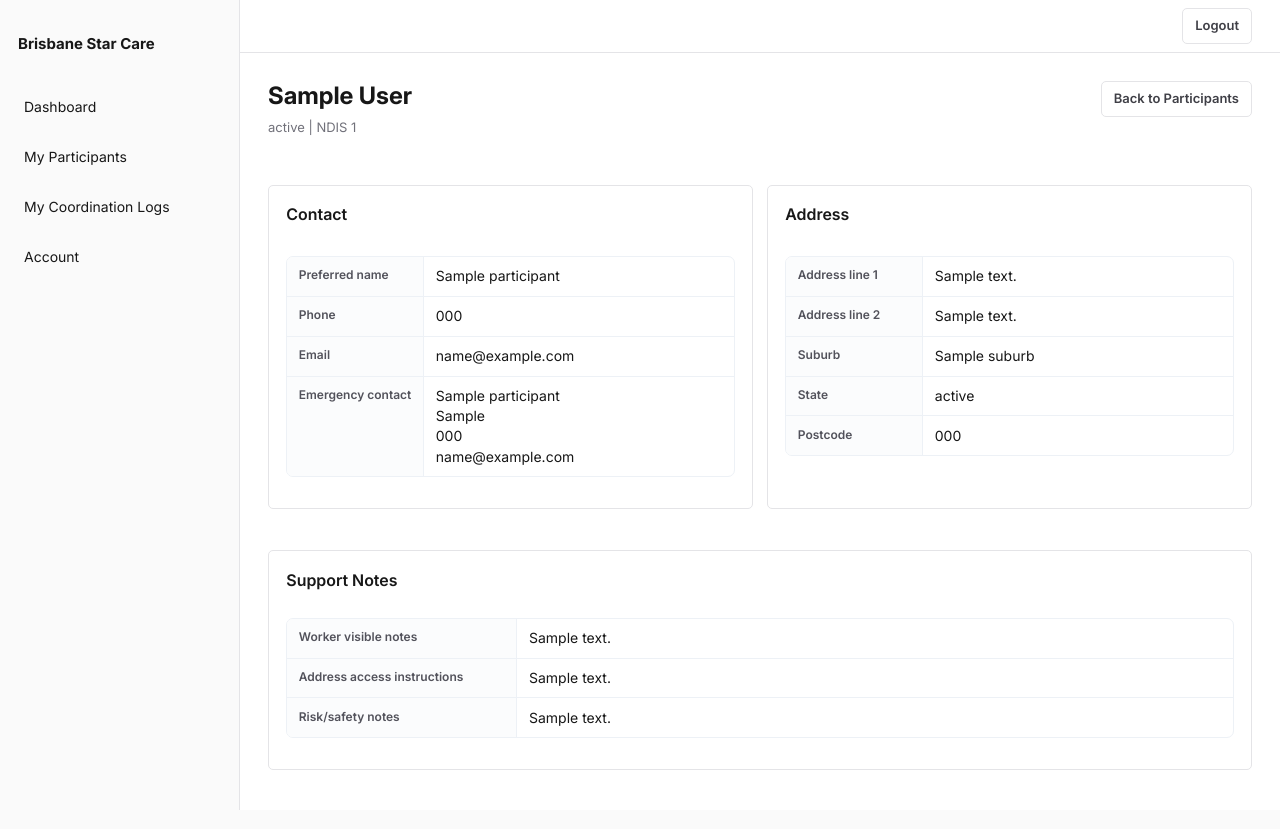
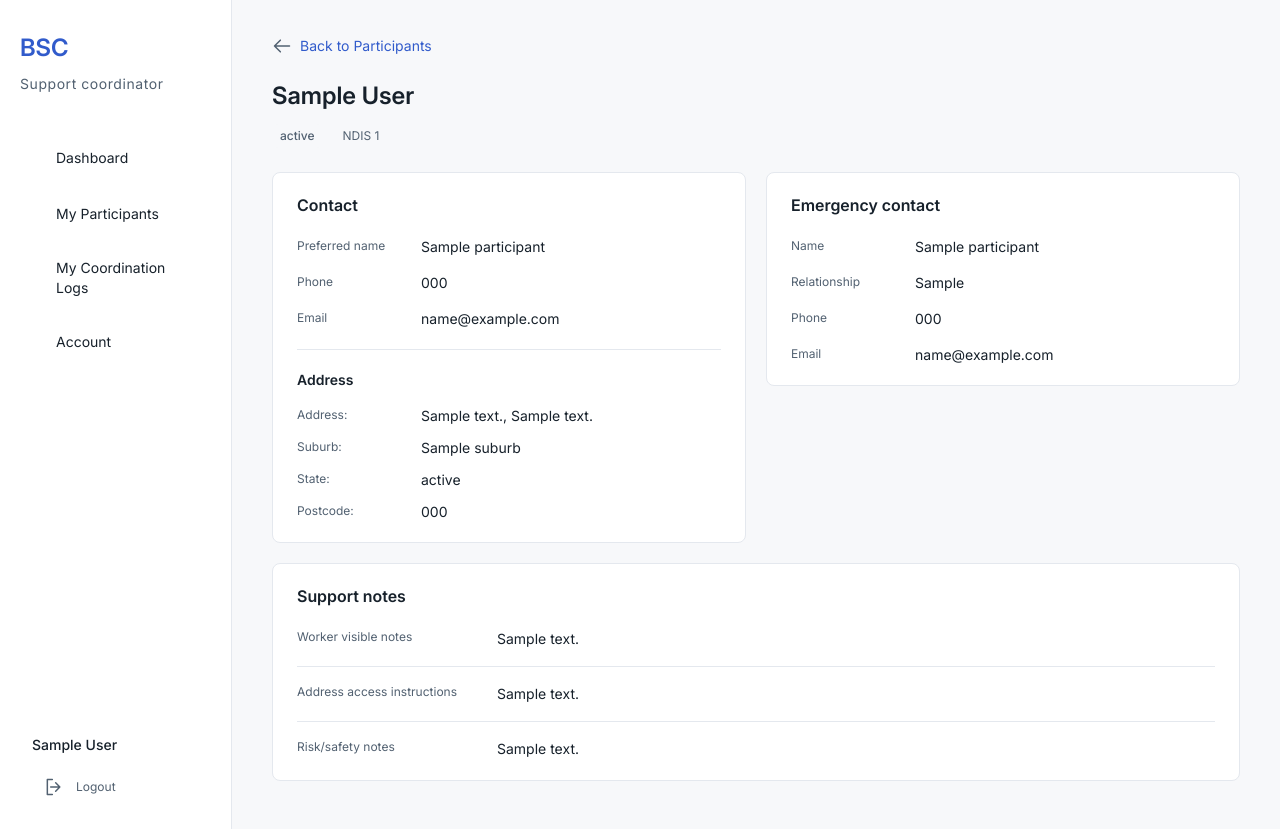
Before and after one commit to BeezMonkey/BSC_admin, a Django app: template templates/coordinators/sc_participant_detail.html in a window 1280 px wide. Run offline with Django 5.2, Linux system fonts and the light colour scheme; the template is opened without the code that fills it: most values are stand-ins (such as "Sample title", 1, 10 or a date in 2020).

Commit message:
B07.1: apply approved SC account and participant card layouts

```diff
--- /dev/null
+++ b/static/css/r1_coordinator_details.css
@@ -0,0 +1,99 @@
+/* B07.1 opt-in: approved account and participant cards only. */
+.app-shell.r1-coordinator-details { grid-template-columns:232px minmax(0,1fr); background:var(--r1-subtle); }
+.r1-coordinator-details .sidebar { display:flex; flex-direction:column; padding:32px 20px 24px; }
+.r1-coordinator-details .brand { min-height:0; margin:0 0 40px; padding:0; color:var(--r1-accent); font-size:24px; font-weight:600; line-height:32px; }
+.r1-coordinator-details .brand small { display:block; margin-top:8px; color:var(--r1-muted); font-size:14px; font-weight:400; line-height:20px; text-transform:none; }
+.r1-coordinator-details .sidebar-link { min-height:48px; gap:12px; padding:12px; }
+.r1-coordinator-details .sidebar-link::before { flex-basis:24px; width:24px; height:24px; }
+.r1-coordinator-details .sidebar-link[href$="/sc/dashboard/"] { --r1-nav-icon:url('../img/r1/icons/home.svg'); }
+.r1-coordinator-details .sidebar-link[href*="/sc/participants/"] { --r1-nav-icon:url('../img/r1/icons/admin-users.svg'); }
+.r1-coordinator-details .sidebar-link[href*="/sc/logs/"] { --r1-nav-icon:url('../img/r1/icons/logs.svg'); }
+.r1-coordinator-details .sidebar-link[href$="/sc/account/"] { --r1-nav-icon:url('../img/r1/icons/profile.svg'); }
+.r1-coordinator-details .worker-sidebar-nav { flex:0 0 auto; }
+.r1-coordinator-details .r1-account { margin-top:auto; padding-top:48px; }
+.coordinator-account-username { display:block; margin-top:6px; color:var(--r1-muted); font-size:12px; line-height:18px; }
+.r1-coordinator-details .r1-logout { margin-top:8px; }
+.r1-coordinator-details .worker-main { padding:28px 40px 48px; background:var(--r1-subtle); }
+.r1-coordinator-details .coordinator-profile-page { display:block; width:100%; max-width:1128px; margin:0 auto; }
+.r1-coordinator-details .page-header { margin-bottom:28px; }
+.r1-coordinator-details .page-header h1 { margin:0; font-size:24px; line-height:32px; }
+.r1-coordinator-details .page-header p { margin:8px 0 0; font-size:14px; line-height:20px; }
+.coordinator-info-card { min-width:0; padding:20px 24px; background:var(--r1-surface); border:1px solid var(--r1-border); border-radius: 8px; box-shadow:none; }
+.r1-coordinator-details .coordinator-info-card > h2 { margin:0 0 20px; font-size:16px; font-weight:600; line-height:24px; }
+.coordinator-profile-page dt { color:var(--r1-muted); font-size:12px; font-weight:400; line-height:18px; }
+.coordinator-profile-page dd { margin:0; color:var(--r1-text); font-size:14px; line-height:20px; overflow-wrap:anywhere; white-space:pre-line; }
+.coordinator-profile-page :is(dl,p) { margin:0; }
+.coordinator-status { display:inline-flex; align-items:center; justify-content:center; min-height:24px; padding:4px 8px; border-radius:6px; background:var(--r1-subtle); color:var(--r1-muted); font-size:12px; font-weight:500; line-height:16px; white-space:nowrap; }
+.coordinator-status-active { background:#edf5f0; color:var(--r1-success); }
+.coordinator-account-cards { display:grid; grid-template-columns:minmax(240px,320px) minmax(0,1fr); align-items:start; gap:24px; }
+.coordinator-account-identity { padding:24px; }
+.coordinator-identity-icon { display:block; width:32px; height:32px; color:var(--r1-muted); }
+.r1-coordinator-details .coordinator-account-identity > h2 { margin:20px 0 8px; font-size:20px; line-height:28px; overflow-wrap:anywhere; }
+.coordinator-account-identity p { color:var(--r1-muted); }
+.coordinator-account-grid { display:grid; grid-template-columns:minmax(0,1fr); gap:20px; }
+.coordinator-account-grid > div { display:grid; grid-template-columns:128px minmax(0,1fr); gap:16px; align-items:start; min-width:0; }
+.coordinator-account-actions { border-top:1px solid var(--r1-border); margin-top:24px; padding-top:16px; }
+.coordinator-account-actions form { margin:0; }
+.coordinator-account-actions .button { display:inline-flex; align-items:center; gap:8px; }
+.r1-coordinator-details .coordinator-setup-pending > h2 { margin-bottom:8px; }
+.coordinator-setup-pending p { color:var(--r1-muted); }
+.coordinator-back-link { display:inline-flex; align-items:center; gap:8px; min-height:36px; margin:0 0 16px; color:var(--r1-accent); text-decoration:none; }
+.coordinator-back-link:hover { color:var(--r1-accent); text-decoration:underline; text-underline-offset:3px; }
+.coordinator-participant-heading { margin-bottom:24px; }
+.r1-coordinator-details .coordinator-participant-heading h1 { margin:0; font-size:24px; line-height:32px; overflow-wrap:anywhere; }
+.coordinator-participant-meta { display:flex; align-items:center; flex-wrap:wrap; gap:12px 20px; margin-top:12px; color:var(--r1-muted); font-size:12px; line-height:18px; overflow-wrap:anywhere; }
+.coordinator-detail-columns { display:grid; grid-template-columns:repeat(2,minmax(0,1fr)); gap:20px; align-items:start; }
+.coordinator-contact-card { grid-column:1; }
+.coordinator-emergency-card { grid-column:2; }
+.coordinator-support-section { grid-column: 1 / -1; }
+.coordinator-field-grid,.coordinator-address-fields { display:grid; gap:16px; }
+.coordinator-field-grid > div,.coordinator-address-fields > div { display:grid; grid-template-columns:112px minmax(0,1fr); gap:12px; align-items:start; min-width:0; }
+.coordinator-address-section { margin-top:20px; border-top:1px solid var(--r1-border); padding-top:20px; }
+.r1-coordinator-details .coordinator-address-section h3 { margin:0 0 16px; font-size:14px; line-height:20px; font-weight:600; }
+.coordinator-address-fields { gap:12px; }
+.coordinator-notes-fields > div { display:grid; grid-template-columns:176px minmax(0,1fr); gap:24px; border-top:1px solid var(--r1-border); padding:16px 0; min-width:0; }
+.coordinator-notes-fields > div:first-child { border-top:0; padding-top:0; }
+.coordinator-notes-fields > div:last-child { padding-bottom:0; }
+.coordinator-notes-fields dd { line-height:22px; }
+.r1-coordinator-details .detail-empty { color:var(--r1-muted); }
+@media (min-width:981px) and (max-width:1100px) {
+  .app-shell.r1-coordinator-details { grid-template-columns:212px minmax(0,1fr); }
+  .r1-coordinator-details .sidebar { padding-left:16px; padding-right:16px; }
+  .r1-coordinator-details .worker-main { padding:24px; }
+  .coordinator-info-card { padding:20px; }
+  .coordinator-account-cards { grid-template-columns:minmax(200px,.8fr) minmax(0,1.2fr); gap:20px; }
+  .coordinator-account-grid > div,.coordinator-field-grid > div,.coordinator-address-fields > div { grid-template-columns:minmax(0,1fr); gap:6px; }
+  .coordinator-notes-fields > div { grid-template-columns:152px minmax(0,1fr); gap:16px; }
+}
+@media (max-width:980px) {
+  .app-shell.r1-coordinator-details { display:block; }
+  .r1-coordinator-details .worker-sidebar { display:none; }
+  .r1-coordinator-details .worker-main { padding:20px 16px calc(100px + env(safe-area-inset-bottom)); }
+  .r1-coordinator-details .page-header { margin-bottom:20px; }
+  .r1-coordinator-details .worker-mobile-brand { color:var(--r1-accent); font-size:14px; font-weight:600; line-height:20px; }
+  .r1-coordinator-details .worker-mobile-role { color:var(--r1-muted); font-size:12px; line-height:18px; }
+  .r1-coordinator-details :is(.worker-mobile-header,.worker-mobile-drawer,.worker-bottom-nav) { background:var(--r1-surface); border-color:var(--r1-border); }
+  .r1-coordinator-details .worker-bottom-nav { box-shadow:none; }
+  .r1-coordinator-details :is(.worker-mobile-menu-button,.worker-mobile-close-button) { min-width:44px; min-height:44px; border:1px solid var(--r1-border); border-radius:6px; color:var(--r1-text); background:var(--r1-surface); }
+  .r1-coordinator-details :is(.worker-mobile-menu-button,.worker-mobile-close-button):is(:hover,:focus-visible) { border-color:var(--r1-strong-border); color:var(--r1-text); background:var(--r1-subtle); }
+  .r1-coordinator-details .worker-bottom-nav-link { min-height:54px; border-radius:0; padding:4px; color:var(--r1-muted); font-size:12px; font-weight:400; line-height:18px; }
+  .r1-coordinator-details .worker-bottom-nav-link.active { color:var(--r1-accent); background:transparent; font-weight:500; }
+  .r1-coordinator-details .worker-mobile-drawer .sidebar-link { min-height:44px; }
+  .r1-coordinator-details .worker-mobile-logout .button,.coordinator-account-actions .button { min-height:44px; padding:11px 16px; }
+  .coordinator-account-cards,.coordinator-detail-columns { grid-template-columns:minmax(0,1fr); gap:16px; }
+  .coordinator-contact-card,.coordinator-emergency-card,.coordinator-support-section { grid-column:auto; }
+  .coordinator-info-card { padding:20px 16px; }
+  .r1-coordinator-details .coordinator-info-card > h2 { margin-bottom:16px; }
+  .r1-coordinator-details .coordinator-account-identity > h2 { margin:16px 0 8px; font-size:18px; line-height:26px; }
+  .coordinator-account-grid > div,.coordinator-field-grid > div,.coordinator-address-fields > div { grid-template-columns:100px minmax(0,1fr); gap:12px; }
+  .coordinator-back-link { min-height:44px; margin-bottom:12px; }
+  .coordinator-participant-heading { margin-bottom:20px; }
+  .coordinator-participant-meta { margin-top:10px; }
+  .coordinator-notes-fields > div { grid-template-columns:minmax(0,1fr); gap:8px; }
+}
+@media (max-width:350px) {
+  .r1-coordinator-details .worker-main { padding-left:12px; padding-right:12px; }
+  .coordinator-info-card { padding:16px; }
+  .coordinator-account-grid > div,.coordinator-field-grid > div,.coordinator-address-fields > div { grid-template-columns:minmax(0,1fr); gap:6px; }
+  .coordinator-field-grid { gap:18px; }
+}
--- a/templates/coordinator_base.html
+++ b/templates/coordinator_base.html
@@ -6,7 +6,7 @@
 {% endblock %}
 
 {% block body %}
-<div class="app-shell worker-app-shell" data-portal-theme>
+<div class="app-shell worker-app-shell{% block r1_shell_class %}{% endblock %}" data-portal-theme>
   <header class="worker-mobile-header">
     <button class="worker-mobile-menu-button" type="button" aria-label="Open Support Coordinator menu" aria-controls="coordinator-mobile-drawer" aria-expanded="false">
       <span class="worker-mobile-menu-icon" aria-hidden="true"></span>
@@ -17,13 +17,14 @@
     </div>
   </header>
   <aside class="sidebar worker-sidebar">
-    <div class="brand">Brisbane Star Care</div>
+    <div class="brand">{% block sidebar_brand %}Brisbane Star Care{% endblock %}</div>
     <nav class="sidebar-nav worker-sidebar-nav" aria-label="Support Coordinator navigation">
       <a class="sidebar-link{% if request.resolver_match.url_name == 'coordinator_dashboard' %} active{% endif %}" href="{% url 'coordinator_dashboard' %}">Dashboard</a>
       <a class="sidebar-link{% if request.resolver_match.url_name == 'coordinator_participant_list' or request.resolver_match.url_name == 'coordinator_participant_detail' %} active{% endif %}" href="{% url 'coordinator_participant_list' %}">My Participants</a>
       <a class="sidebar-link{% if request.resolver_match.url_name == 'coordinator_log_list' or request.resolver_match.url_name == 'coordinator_log_detail' or request.resolver_match.url_name == 'coordinator_log_create' or request.resolver_match.url_name == 'coordinator_log_edit' %} active{% endif %}" href="{% url 'coordinator_log_list' %}">My Coordination Logs</a>
       <a class="sidebar-link{% if request.resolver_match.url_name == 'coordinator_account' %} active{% endif %}" href="{% url 'coordinator_account' %}">Account</a>
     </nav>
+    {% block sidebar_account %}{% endblock %}
   </aside>
   <div class="worker-mobile-drawer-backdrop" data-worker-menu-close hidden></div>
   <aside class="worker-mobile-drawer" id="coordinator-mobile-drawer" aria-label="Support Coordinator menu" hidden>
@@ -80,13 +81,13 @@
     </a>
   </nav>
   <section class="content worker-main">
-    <header class="topbar worker-topbar">
+    {% block coordinator_topbar %}<header class="topbar worker-topbar">
       <span class="user-label">{{ request.user.get_username }}</span>
       <form method="post" action="{% url 'logout' %}">
         {% csrf_token %}
         <button class="button secondary topbar-logout" type="submit">Logout</button>
       </form>
-    </header>
+    </header>{% endblock %}
     {% if messages %}
       <div class="messages" role="status" aria-live="polite">
         {% for message in messages %}
--- a/templates/coordinators/sc_participant_detail.html
+++ b/templates/coordinators/sc_participant_detail.html
@@ -1,70 +1,57 @@
-{% extends "coordinator_base.html" %}
+{% extends "r1/coordinator_details_base.html" %}
 
 {% block title %}{{ participant.display_name }} - Brisbane Star Care{% endblock %}
 
 {% block content %}
-<section class="worker-content">
-  <header class="page-header">
-    <div>
-      <h1>{{ participant.display_name }}</h1>
-      <p>{{ participant.get_status_display }}{% if participant.ndis_number %} | NDIS {{ participant.ndis_number }}{% endif %}</p>
-    </div>
-    <div class="button-row">
-      <a class="button secondary" href="{% url 'coordinator_participant_list' %}">Back to Participants</a>
+<section class="worker-content coordinator-profile-page">
+  <a class="coordinator-back-link" href="{% url 'coordinator_participant_list' %}">{% include "r1/partials/icon.html" with name="back" size=20 %}Back to Participants</a>
+  <header class="coordinator-participant-heading">
+    <h1>{{ participant.display_name }}</h1>
+    <div class="coordinator-participant-meta">
+      <span class="coordinator-status coordinator-status-{{ participant.status }}">{{ participant.get_status_display }}</span>
+      {% if participant.ndis_number %}<span>NDIS {{ participant.ndis_number }}</span>{% endif %}
     </div>
   </header>
 
-  <div class="detail-grid">
-    <section class="card">
-      <h2>Contact</h2>
-      <dl class="detail-list">
-        <dt>Preferred name</dt>
-        <dd>{% if participant.preferred_name %}{{ participant.preferred_name }}{% else %}<span class="detail-empty">Not provided</span>{% endif %}</dd>
-        <dt>Phone</dt>
-        <dd>{% if participant.phone %}{{ participant.phone }}{% else %}<span class="detail-empty">Not provided</span>{% endif %}</dd>
-        <dt>Email</dt>
-        <dd>{% if participant.email %}{{ participant.email }}{% else %}<span class="detail-empty">Not provided</span>{% endif %}</dd>
-        <dt>Emergency contact</dt>
-        <dd>
-          {% if participant.emergency_contact_name %}
-            {{ participant.emergency_contact_name }}
-            {% if participant.emergency_contact_relationship %}<br>{{ participant.emergency_contact_relationship }}{% endif %}
-            {% if participant.emergency_contact_phone %}<br>{{ participant.emergency_contact_phone }}{% endif %}
-            {% if participant.emergency_contact_email %}<br>{{ participant.emergency_contact_email }}{% endif %}
-          {% else %}
-            <span class="detail-empty">Not provided</span>
-          {% endif %}
-        </dd>
+  <div class="coordinator-detail-columns">
+    <section class="coordinator-info-card coordinator-contact-card" aria-labelledby="contact-title">
+      <h2 id="contact-title">Contact</h2>
+      <dl class="coordinator-field-grid">
+        <div><dt>Preferred name</dt><dd>{% if participant.preferred_name %}{{ participant.preferred_name }}{% else %}<span class="detail-empty">Not provided</span>{% endif %}</dd></div>
+        <div><dt>Phone</dt><dd>{% if participant.phone %}{{ participant.phone }}{% else %}<span class="detail-empty">Not provided</span>{% endif %}</dd></div>
+        <div><dt>Email</dt><dd>{% if participant.email %}{{ participant.email }}{% else %}<span class="detail-empty">Not provided</span>{% endif %}</dd></div>
       </dl>
+      <section class="coordinator-address-section" aria-labelledby="address-title">
+        <h3 id="address-title">Address</h3>
+        <dl class="coordinator-address-fields">
+          <div><dt>Address:</dt><dd>{% if participant.address_line_1 or participant.address_line_2 %}{{ participant.address_line_1 }}{% if participant.address_line_1 and participant.address_line_2 %}, {% endif %}{{ participant.address_line_2 }}{% else %}<span class="detail-empty">Not provided</span>{% endif %}</dd></div>
+          <div><dt>Suburb:</dt><dd>{% if participant.suburb %}{{ participant.suburb }}{% else %}<span class="detail-empty">Not provided</span>{% endif %}</dd></div>
+          <div><dt>State:</dt><dd>{% if participant.state %}{{ participant.state }}{% else %}<span class="detail-empty">Not provided</span>{% endif %}</dd></div>
+          <div><dt>Postcode:</dt><dd>{% if participant.postcode %}{{ participant.postcode }}{% else %}<span class="detail-empty">Not provided</span>{% endif %}</dd></div>
+        </dl>
+      </section>
     </section>
 
-    <section class="card">
-      <h2>Address</h2>
-      <dl class="detail-list">
-        <dt>Address line 1</dt>
-        <dd>{% if participant.address_line_1 %}{{ participant.address_line_1 }}{% else %}<span class="detail-empty">Not provided</span>{% endif %}</dd>
-        <dt>Address line 2</dt>
-        <dd>{% if participant.address_line_2 %}{{ participant.address_line_2 }}{% else %}<span class="detail-empty">Not provided</span>{% endif %}</dd>
-        <dt>Suburb</dt>
-        <dd>{% if participant.suburb %}{{ participant.suburb }}{% else %}<span class="detail-empty">Not provided</span>{% endif %}</dd>
-        <dt>State</dt>
-        <dd>{% if participant.state %}{{ participant.state }}{% else %}<span class="detail-empty">Not provided</span>{% endif %}</dd>
-        <dt>Postcode</dt>
-        <dd>{% if participant.postcode %}{{ participant.postcode }}{% else %}<span class="detail-empty">Not provided</span>{% endif %}</dd>
+    <section class="coordinator-info-card coordinator-emergency-card" aria-labelledby="emergency-title">
+      <h2 id="emergency-title">Emergency contact</h2>
+      {% if participant.emergency_contact_name %}
+        <dl class="coordinator-field-grid">
+          <div><dt>Name</dt><dd>{{ participant.emergency_contact_name }}</dd></div>
+          {% if participant.emergency_contact_relationship %}<div><dt>Relationship</dt><dd>{{ participant.emergency_contact_relationship }}</dd></div>{% endif %}
+          {% if participant.emergency_contact_phone %}<div><dt>Phone</dt><dd>{{ participant.emergency_contact_phone }}</dd></div>{% endif %}
+          {% if participant.emergency_contact_email %}<div><dt>Email</dt><dd>{{ participant.emergency_contact_email }}</dd></div>{% endif %}
+        </dl>
+      {% else %}<p class="detail-empty">Not provided</p>{% endif %}
+    </section>
+
+    <section class="coordinator-info-card coordinator-support-section" aria-labelledby="support-title">
+      <h2 id="support-title">Support notes</h2>
+      <dl class="coordinator-notes-fields">
+        <div><dt>Worker visible notes</dt><dd>{% if participant.worker_visible_notes %}{{ participant.worker_visible_notes }}{% else %}<span class="detail-empty">Not provided</span>{% endif %}</dd></div>
+        <div><dt>Address access instructions</dt><dd>{% if participant.address_access_instructions %}{{ participant.address_access_instructions }}{% else %}<span class="detail-empty">Not provided</span>{% endif %}</dd></div>
+        <div><dt>Risk/safety notes</dt><dd>{% if participant.risk_safety_notes %}{{ participant.risk_safety_notes }}{% else %}<span class="detail-empty">Not provided</span>{% endif %}</dd></div>
       </dl>
     </section>
   </div>
-
-  <section class="card">
-    <h2>Support Notes</h2>
-    <dl class="detail-list">
-      <dt>Worker visible notes</dt>
-      <dd>{% if participant.worker_visible_notes %}{{ participant.worker_visible_notes }}{% else %}<span class="detail-empty">Not provided</span>{% endif %}</dd>
-      <dt>Address access instructions</dt>
-      <dd>{% if participant.address_access_instructions %}{{ participant.address_access_instructions }}{% else %}<span class="detail-empty">Not provided</span>{% endif %}</dd>
-      <dt>Risk/safety notes</dt>
-      <dd>{% if participant.risk_safety_notes %}{{ participant.risk_safety_notes }}{% else %}<span class="detail-empty">Not provided</span>{% endif %}</dd>
-    </dl>
-  </section>
 </section>
 {% endblock %}
--- /dev/null
+++ b/templates/r1/coordinator_details_base.html
@@ -0,0 +1,22 @@
+{% extends "coordinator_base.html" %}
+{% load static %}
+
+{% block extra_styles %}
+  {{ block.super }}
+  <link rel="stylesheet" href="{% static 'css/r1_tokens.css' %}">
+  <link rel="stylesheet" href="{% static 'css/r1_shell.css' %}">
+  <link rel="stylesheet" href="{% static 'css/r1_coordinator_details.css' %}">
+{% endblock %}
+{% block r1_shell_class %} r1-ui r1-coordinator-details{% endblock %}
+{% block sidebar_brand %}BSC<small>Support coordinator</small>{% endblock %}
+{% block sidebar_account %}
+  <div class="r1-account">
+    <span class="r1-account-name">{% if coordinator %}{{ coordinator.display_name }}{% else %}{{ request.user.get_username }}{% endif %}</span>
+    {% if coordinator %}<span class="coordinator-account-username">{{ request.user.get_username }}</span>{% endif %}
+    <form method="post" action="{% url 'logout' %}">
+      {% csrf_token %}
+      <button class="r1-logout" type="submit">{% include "r1/partials/icon.html" with name="logout" %}Logout</button>
+    </form>
+  </div>
+{% endblock %}
+{% block coordinator_topbar %}{% endblock %}
```
Also changed, not shown: coordinators/tests_r1_profile_ui.py (added, +197 -0 lines), templates/coordinators/sc_account.html (+30 -22 lines).
